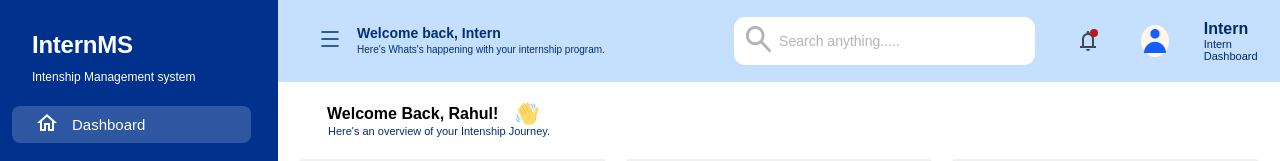
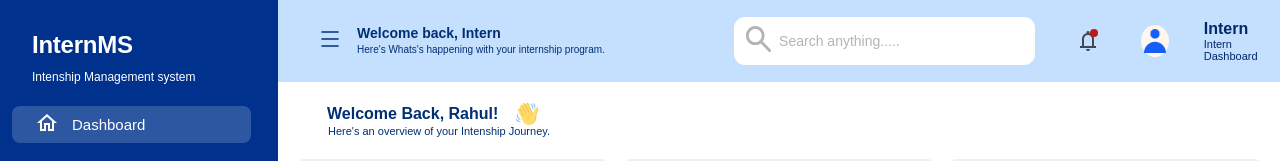
Before and after one commit to thippeshr6599/Internms, a React (Vite) app: page /Internms/Interndashboard in a window 1280 px wide. Shown: the top 161 px of the page. Built offline with nearby package versions, Linux system fonts and the light colour scheme.

Commit message:
Final updated cass and Layout as per design

```diff
--- a/src/Interndashboard/SectiononeIDB.css
+++ b/src/Interndashboard/SectiononeIDB.css
@@ -9,6 +9,7 @@
   font-size: 16px;
   font-weight: 700;
   margin-left: 29px;
+  color: #003073;
 }
 .mainhead-IDB p {
    color: #003073;
```
